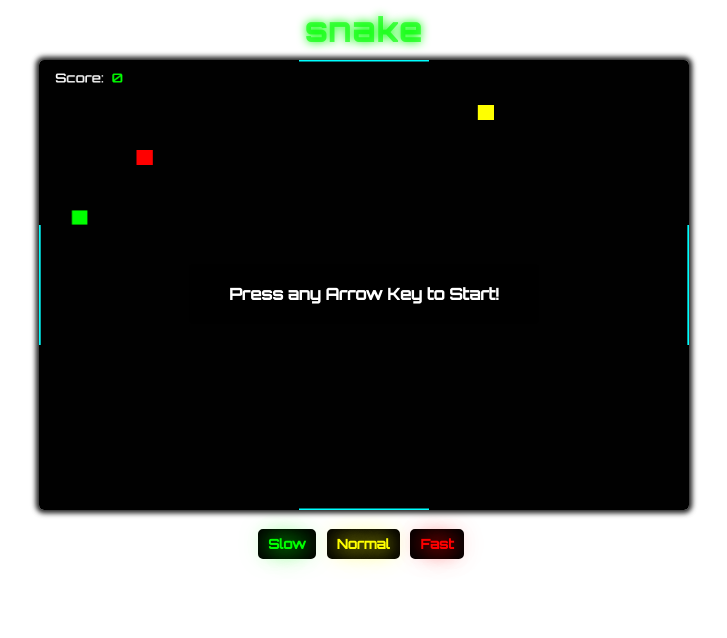
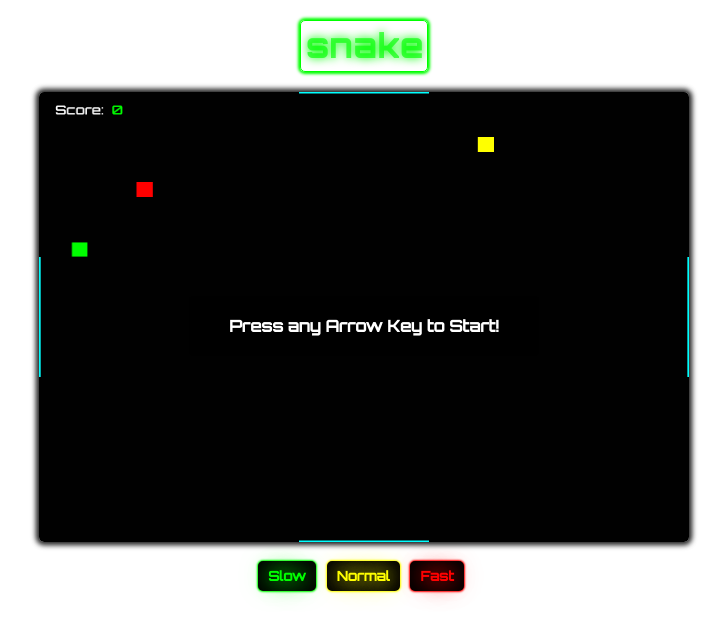
Before and after one commit to devchitect/snake, a plain HTML site: page index.html in a window 1280 px wide. Shown: the whole page, without its empty margins (276-1003 px from the left). Drawn offline with Linux system fonts and the light colour scheme.

Commit message:
Update snake.css

```diff
--- a/snake.css
+++ b/snake.css
@@ -21,12 +21,16 @@ canvas{
 }
 
 h1{
-    text-align: center ;
+    width: 10%;
+    text-align: center;
+    margin: 20px auto;
     font-family: Orbitron-M,sans-serif;
-    padding: 10px;
+    padding: 5px;
     color: rgba(0, 255, 0, 0.65);
     text-shadow: 0 0 10px lime;
     letter-spacing: 2px;
+    border: 1px solid lime; border-radius: 5px;
+    box-shadow: 0 0 3px 2px lime;
 }
 #game-zone{
     position: relative;
@@ -129,6 +133,7 @@ h1{
     cursor: pointer;
     font-weight: bold;
     font-family: Orbitron-M,sans-serif;
+    box-shadow: 0 0 2px 1px;
 }
 .buttons>.gameSpeed button:active{
 
```
